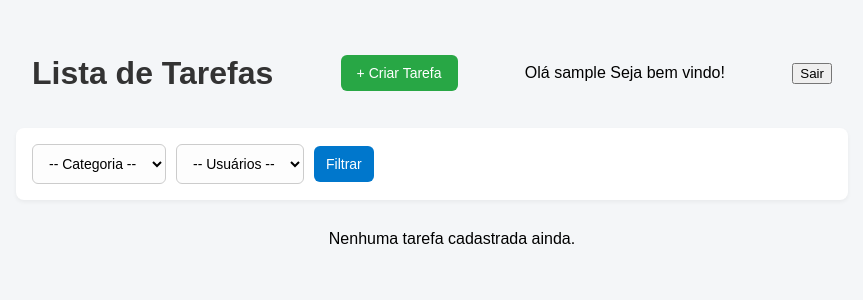
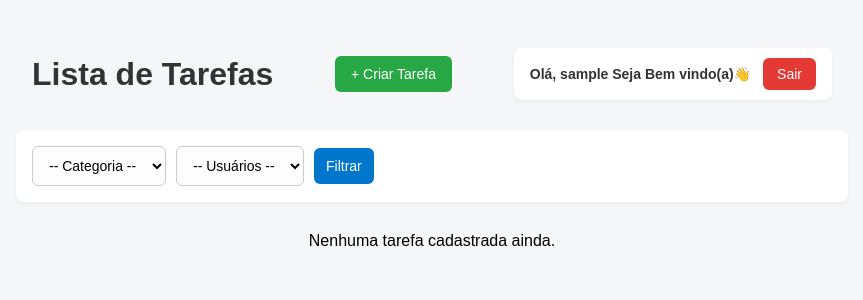
Before and after one commit to welitonsilva93/gerenciador_de_tarefas, a Django app: page / in a window 1280 px wide. Shown: the top 300 px of the page, without its empty margins (208-1071 px from the left). Run offline with Django 4.2, Linux system fonts and the light colour scheme; the visitor is signed in with stand-in values (Sample User, id 1); data comes from the database, SQL or seed files in the repository; data that the repository does not hold is empty.

Commit message:
adicionando menssagens/feedback para usuário ao projeto

```diff
--- a/tarefas/templates/tarefas/home_tarefa.html
+++ b/tarefas/templates/tarefas/home_tarefa.html
@@ -128,6 +128,50 @@
         .delete-form input[type="submit"]:hover {
             background-color: #c62828;
         }
+
+        .mensagem {
+        background-color: #d4edda;
+        border-left: 5px solid #28a745;
+        padding: 10px 16px;
+        margin: 10px 0;
+        border-radius: 5px;
+        font-weight: bold;
+        color: #155724;
+        }
+
+        .usuario-info {
+        display: flex;
+        align-items: center;
+        gap: 12px;
+        background-color: #ffffff;
+        padding: 10px 16px;
+        border-radius: 8px;
+        box-shadow: 0 2px 4px rgba(0,0,0,0.05);
+        font-size: 14px;
+        color: #333;
+        }
+
+        .usuario-info p {
+        margin: 0;
+        font-weight: bold;
+        color: #333;
+        }
+
+        .logout-btn {
+        background-color: #e53935;
+        color: white;
+        border: none;
+        padding: 8px 14px;
+        border-radius: 6px;
+        cursor: pointer;
+        font-size: 14px;
+        transition: background-color 0.3s ease;
+        }
+
+        .logout-btn:hover {
+        background-color: #c62828;
+        }
+
     </style>
 </head>
 <body>
@@ -135,12 +179,14 @@
     <div class="top-bar">
         <h1>Lista de Tarefas</h1>
         <a href="{% url 'criar_tarefa' %}" class="btn-criar">+ Criar Tarefa</a>
-        {% if request.user.is_authenticated  %}
-        <p>Olá {{ request.user.username }} Seja bem vindo!</p>
-           <form method="post" action="{% url 'logout' %}">
-                {% csrf_token %}
-                <button type="submit">Sair</button>
-            </form>
+        {% if request.user.is_authenticated %}
+        <div class="usuario-info">
+            <p>Olá, {{ request.user.username }} Seja Bem vindo(a)👋</p>
+        <form method="post" action="{% url 'logout' %}">
+            {% csrf_token %}
+            <button type="submit" class="logout-btn">Sair</button>
+        </form>
+        </div>
         {% endif %}
     </div>
 
@@ -166,7 +212,14 @@
         <button type="submit">Filtrar</button>
     </form>
 
-    <ul>
+{% if messages %}
+    <div id="mensagens">
+        {% for message in messages %}
+            <div class="mensagem">{{ message }}</div>
+        {% endfor %}
+    </div>
+{% endif %}
+
         {% for task in tarefas %}
             <div class="tarefa">
                 <a href="{% url 'update_tarefa' task.id %}">{{ task.titulo }}</a>
@@ -180,5 +233,15 @@
         {% endfor %}
     </ul>
 
+
+    <script>
+        setTimeout(function() {
+            const mensagens = document.getElementById('mensagens');
+            if (mensagens) {
+                mensagens.style.display = 'none';
+            }
+        }, 5000);
+    </script>
+
 </body>
 </html>
--- a/tarefas/views.py
+++ b/tarefas/views.py
@@ -4,6 +4,7 @@ from django.urls import reverse
 from . models import Tarefas, Categoria
 from django.contrib.auth.models import User
 from django.contrib.auth.decorators import login_required
+from django.contrib import messages
 
 def ver_tarefa(request):
     categoria_id = request.GET.get('categoria')
@@ -36,6 +37,7 @@ def criar_tarefa(request):
             tarefa = form.save(commit=False)
             tarefa.usuario = request.user
             tarefa.save()
+            messages.success(request, "Tarefa criada com sucesso!")
             return redirect(reverse('ver_tarefa'))
 
     else:
@@ -48,6 +50,7 @@ def delete_tarefa(request, i):
     task_tarefas = Tarefas.objects.get(id=i)
 
     task_tarefas.delete()
+    messages.success(request, "Tarefa removida com sucesso!")
     return redirect(reverse('ver_tarefa'))
 
 @login_required
@@ -59,6 +62,7 @@ def update_tarefa(request, id):
 
         if form.is_valid():
             form.save()
+            messages.success(request, "Tarefa atualizada com sucesso!")
             return redirect('ver_tarefa')
 
     else:
```
